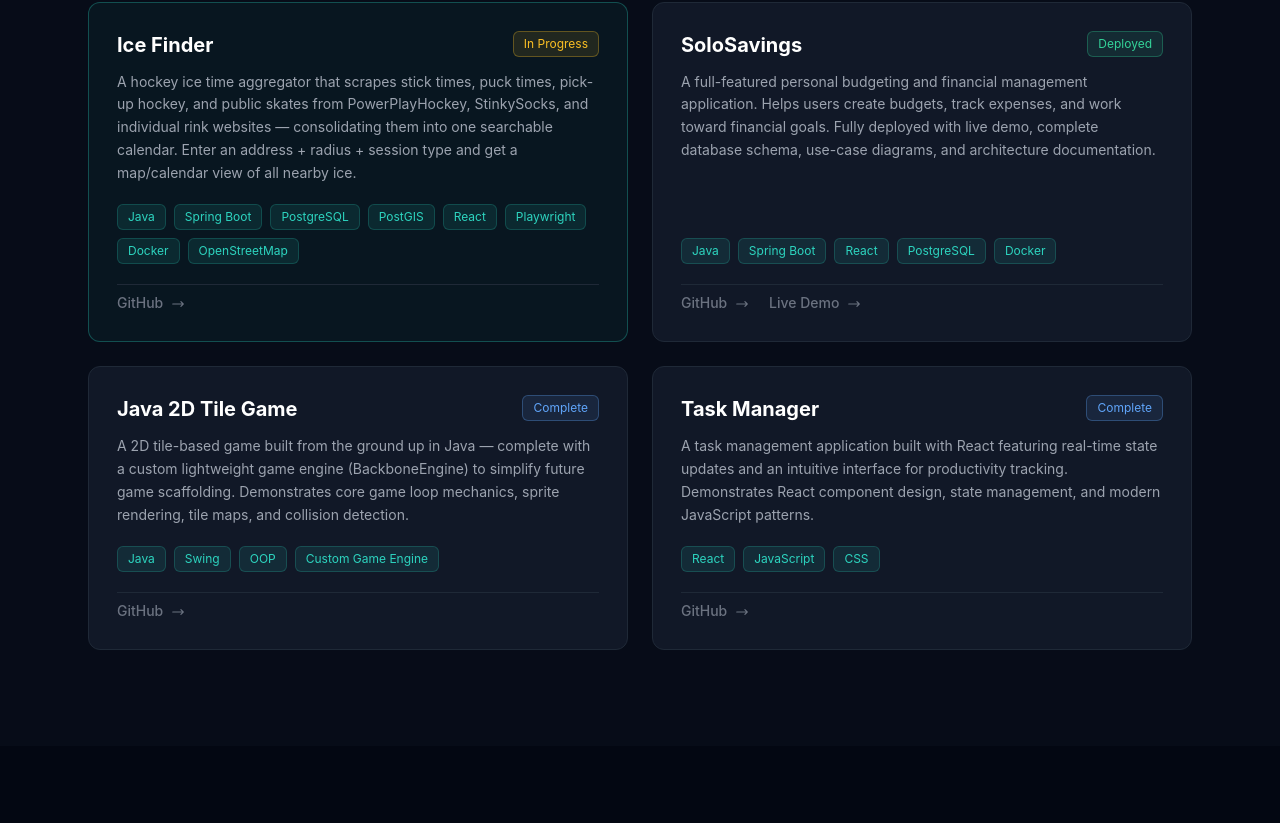
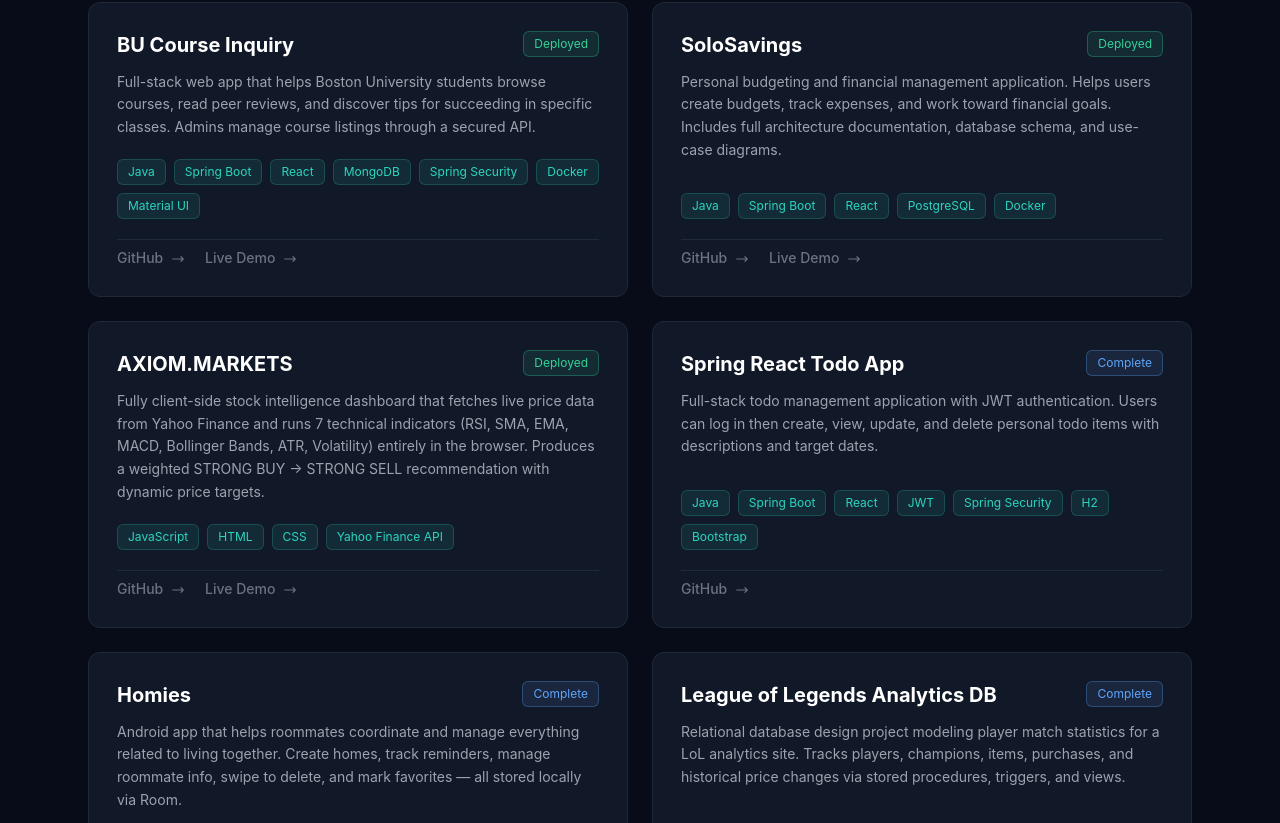
Before and after one commit to AWOuellette/Portfolio, a React (Vite) app: page / in a window 1280 px wide. Shown: the part 4037-4860 px from the top of the page. Built offline with nearby package versions, Linux system fonts and the light colour scheme.

Commit message:
Replace projects with pinned GitHub repos

```diff
--- a/src/components/Projects.jsx
+++ b/src/components/Projects.jsx
@@ -1,36 +1,55 @@
 const projects = [
   {
-    title: 'Ice Finder',
+    title: 'BU Course Inquiry',
     description:
-      'A hockey ice time aggregator that scrapes stick times, puck times, pick-up hockey, and public skates from PowerPlayHockey, StinkySocks, and individual rink websites — consolidating them into one searchable calendar. Enter an address + radius + session type and get a map/calendar view of all nearby ice.',
-    tech: ['Java', 'Spring Boot', 'PostgreSQL', 'PostGIS', 'React', 'Playwright', 'Docker', 'OpenStreetMap'],
-    github: 'https://github.com/AWOuellette',
-    status: 'In Progress',
-    highlight: true,
+      'Full-stack web app that helps Boston University students browse courses, read peer reviews, and discover tips for succeeding in specific classes. Admins manage course listings through a secured API.',
+    tech: ['Java', 'Spring Boot', 'React', 'MongoDB', 'Spring Security', 'Docker', 'Material UI'],
+    github: 'https://github.com/AWOuellette/BU-CS633-Team-5',
+    live: 'https://bu-course-inquiry.onrender.com/',
+    status: 'Deployed',
   },
   {
     title: 'SoloSavings',
     description:
-      'A full-featured personal budgeting and financial management application. Helps users create budgets, track expenses, and work toward financial goals. Fully deployed with live demo, complete database schema, use-case diagrams, and architecture documentation.',
+      'Personal budgeting and financial management application. Helps users create budgets, track expenses, and work toward financial goals. Includes full architecture documentation, database schema, and use-case diagrams.',
     tech: ['Java', 'Spring Boot', 'React', 'PostgreSQL', 'Docker'],
     github: 'https://github.com/AWOuellette/SoloSavings',
     live: 'https://solosavings.wanl.blue',
     status: 'Deployed',
   },
   {
-    title: 'Java 2D Tile Game',
+    title: 'AXIOM.MARKETS',
     description:
-      'A 2D tile-based game built from the ground up in Java — complete with a custom lightweight game engine (BackboneEngine) to simplify future game scaffolding. Demonstrates core game loop mechanics, sprite rendering, tile maps, and collision detection.',
-    tech: ['Java', 'Swing', 'OOP', 'Custom Game Engine'],
-    github: 'https://github.com/wforte4/Java2dTileGame',
+      'Fully client-side stock intelligence dashboard that fetches live price data from Yahoo Finance and runs 7 technical indicators (RSI, SMA, EMA, MACD, Bollinger Bands, ATR, Volatility) entirely in the browser. Produces a weighted STRONG BUY → STRONG SELL recommendation with dynamic price targets.',
+    tech: ['JavaScript', 'HTML', 'CSS', 'Yahoo Finance API'],
+    github: 'https://github.com/AWOuellette/Stock-Analyzer',
+    live: 'https://awouellette.github.io/Stock-Analyzer/',
+    status: 'Deployed',
+  },
+  {
+    title: 'Spring React Todo App',
+    description:
+      'Full-stack todo management application with JWT authentication. Users can log in then create, view, update, and delete personal todo items with descriptions and target dates.',
+    tech: ['Java', 'Spring Boot', 'React', 'JWT', 'Spring Security', 'H2', 'Bootstrap'],
+    github: 'https://github.com/AWOuellette/Spring-React-Web-App',
     status: 'Complete',
   },
   {
-    title: 'Task Manager',
+    title: 'Homies',
     description:
-      'A task management application built with React featuring real-time state updates and an intuitive interface for productivity tracking. Demonstrates React component design, state management, and modern JavaScript patterns.',
-    tech: ['React', 'JavaScript', 'CSS'],
-    github: 'https://github.com/AWOuellette',
+      'Android app that helps roommates coordinate and manage everything related to living together. Create homes, track reminders, manage roommate info, swipe to delete, and mark favorites — all stored locally via Room.',
+    tech: ['Kotlin', 'Android', 'MVVM', 'Room', 'Material Design', 'Espresso'],
+    github: 'https://github.com/AWOuellette/Kotlin',
+    live: 'https://www.youtube.com/watch?v=JN6Vcm-0h_s',
+    liveLabel: 'Demo',
+    status: 'Complete',
+  },
+  {
+    title: 'League of Legends Analytics DB',
+    description:
+      'Relational database design project modeling player match statistics for a LoL analytics site. Tracks players, champions, items, purchases, and historical price changes via stored procedures, triggers, and views.',
+    tech: ['Oracle SQL', 'PL/SQL', 'DDL/DML', 'Stored Procedures', 'Triggers'],
+    github: 'https://github.com/AWOuellette/DatabaseDesign',
     status: 'Complete',
   },
 ];
@@ -59,12 +78,7 @@ const Projects = () => {
 
         <div className="grid md:grid-cols-2 gap-6">
           {projects.map((project) => (
-            <div
-              key={project.title}
-              className={`card p-7 flex flex-col ${
-                project.highlight ? 'border-teal-400/30 bg-teal-400/5' : ''
-              }`}
-            >
+            <div key={project.title} className="card p-7 flex flex-col">
               <div className="flex items-start justify-between mb-3">
                 <h3 className="text-xl font-bold text-white">{project.title}</h3>
                 <span className={`text-xs px-2.5 py-1 rounded-md border ml-3 shrink-0 ${statusStyles[project.status]}`}>
@@ -100,7 +114,7 @@ const Projects = () => {
                     rel="noopener noreferrer"
                     className="text-gray-500 hover:text-teal-400 text-sm transition-colors duration-200 font-medium"
                   >
-                    Live Demo <ArrowIcon />
+                    {project.liveLabel ?? 'Live Demo'} <ArrowIcon />
                   </a>
                 )}
               </div>
```
